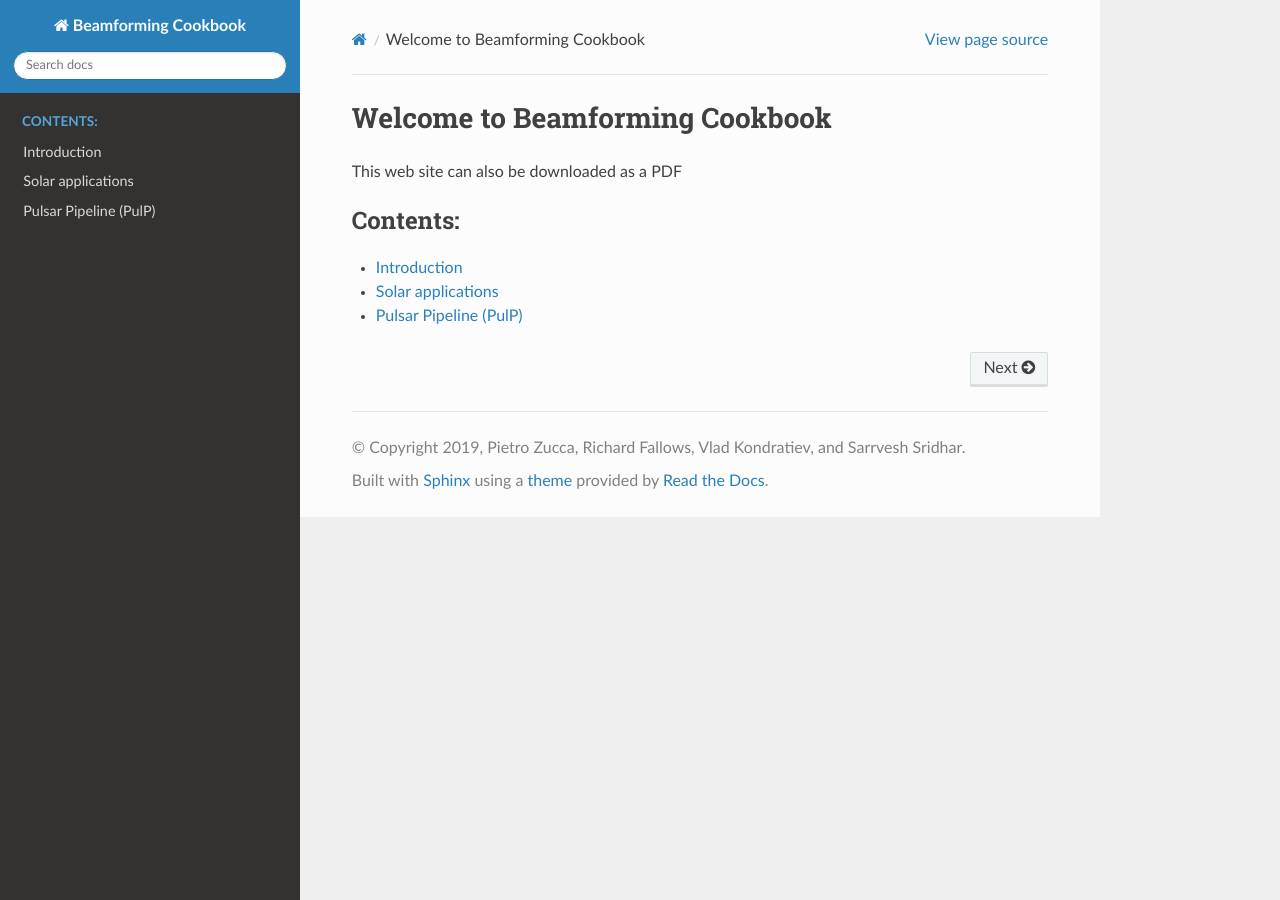
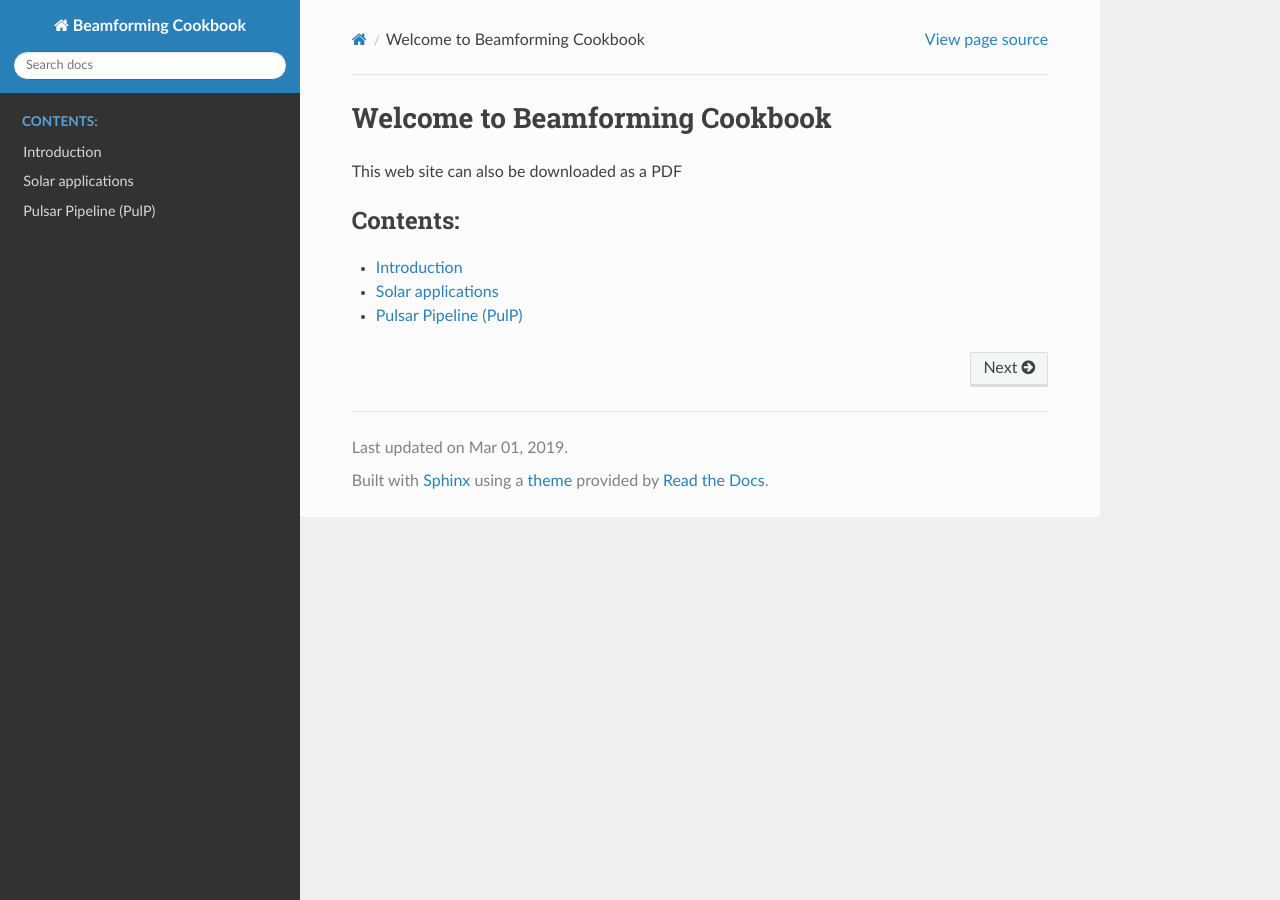
Before and after one commit to sarrvesh/lofar_beamformed_cookbook, a Sphinx documentation site: the page built from source/index.rst, in a window 1280 px wide. Built offline with Sphinx 7.4.7 and the Read the Docs theme 2.0.0, drawn with Linux system fonts in a browser that asks for light colours.

Commit message:
removed copyright info. added last updated info

```diff
--- a/source/conf.py
+++ b/source/conf.py
@@ -20,7 +20,7 @@
 # -- Project information -----------------------------------------------------
 
 project = u'Beamforming Cookbook'
-copyright = u'2019, Pietro Zucca, Richard Fallows, Vlad Kondratiev, and Sarrvesh Sridhar'
+copyright = u'2019, ASTRON'
 author = u'Pietro Zucca, Richard Fallows, Vlad Kondratiev, and Sarrvesh Sridhar'
 
 # The short X.Y version
@@ -82,6 +82,12 @@ numfig = True
 # a list of builtin themes.
 #
 html_theme = 'sphinx_rtd_theme'
+
+# Enable last updated date
+html_last_updated_fmt = '%b %d, %Y'
+
+# Remove copyright information
+html_show_copyright = False
 
 # Theme options are theme-specific and customize the look and feel of a theme
 # further.  For a list of options available for each theme, see the
```
Also changed, not shown: 8 other files.
